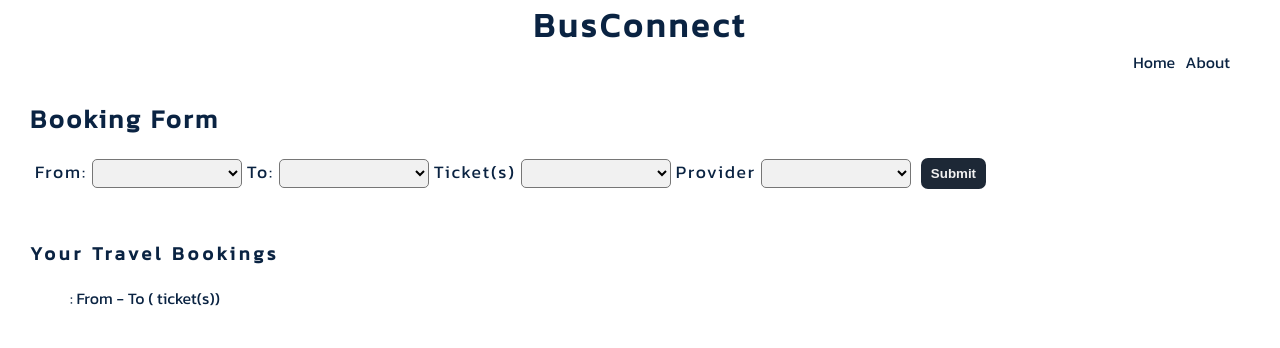
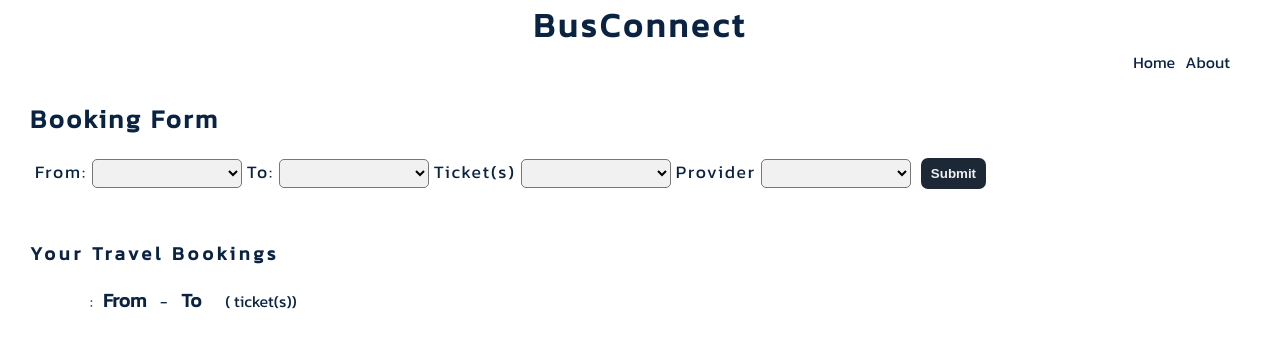
Before and after one commit to Onan-Thairu/busConnect, a React (Create React App) app: page /booking-form in a window 1280 px wide. Shown: the top 348 px of the page. Built offline with nearby package versions, Linux system fonts and the light colour scheme.

Commit message:
Style booking detail component.

```diff
--- /dev/null
+++ b/src/components/BookingDetail.css
@@ -0,0 +1,10 @@
+
+span {
+    margin-right: 10px;
+    margin-left: 10px;
+}
+
+.ul-header {
+    font-weight: bold;
+    font-size: 1.2em;
+}
--- a/src/components/BookingDetail.js
+++ b/src/components/BookingDetail.js
@@ -1,10 +1,11 @@
+import "./BookingDetail.css"
 import React from "react";
 
 function BookingDetail({ bookings }) {
     return (
       <>
         <ul>
-          <span>{ bookings.provider}: From { bookings.from} - To { bookings.to} ({bookings.tickets} ticket(s))</span>
+          <span className="ul-header">{ bookings.provider}</span>:<span className="ul-header">From</span> { bookings.from}  - <span className="ul-header">To</span>{ bookings.to} <span>({bookings.tickets} ticket(s))</span>
         </ul>
       </>
     )
```
